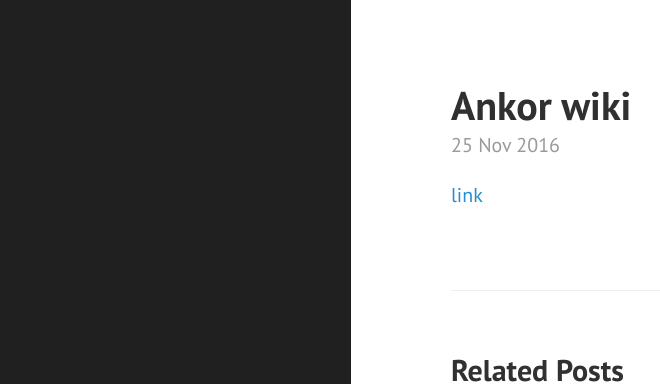
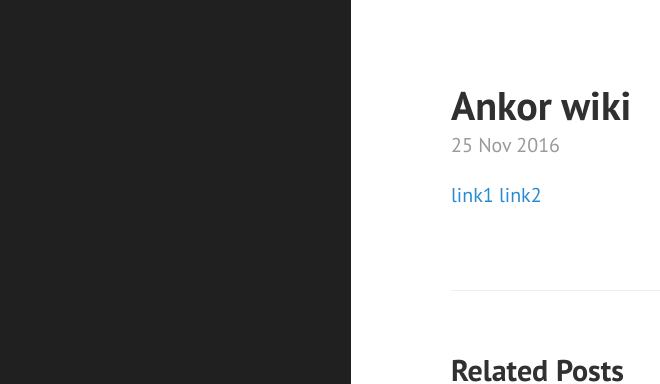
Before and after one commit to QuickBFox/QuickBFox.github.io, a Jekyll site: the page built from _posts/2016-11-25-ankor-wiki.markdown, in a window 1280 px wide. Shown: the top 384 px of the page, without its empty margins (9-669 px from the left). Built offline with Jekyll 4.4.1, drawn with Linux system fonts in a browser that asks for light colours.

Commit message:
Post update: Ankor wiki

```diff
--- a/_posts/2016-11-25-ankor-wiki.markdown
+++ b/_posts/2016-11-25-ankor-wiki.markdown
@@ -1,6 +1,7 @@
 ---
 published: true
+title: Ankor wiki
 layout: post
-title: Ankor wiki
 ---
-<a href="github.com/quickbfox/ankor/wiki">link</a>
+<a href="https://github.com/QuickBFox/ankor/wiki">link1</a>
+<a href="https://github.com/QuickBFox/QuickBFox.github.io/wiki">link2</a>
```
